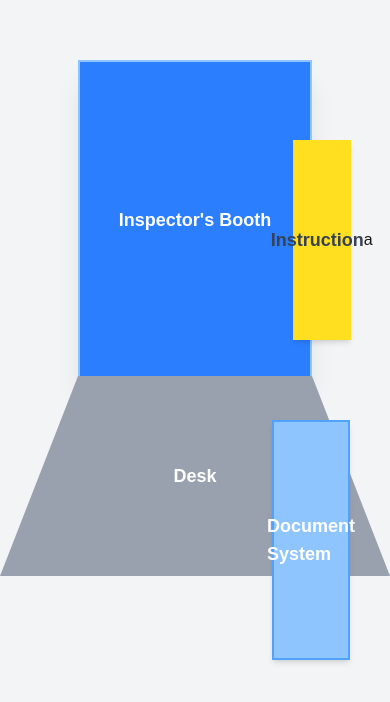
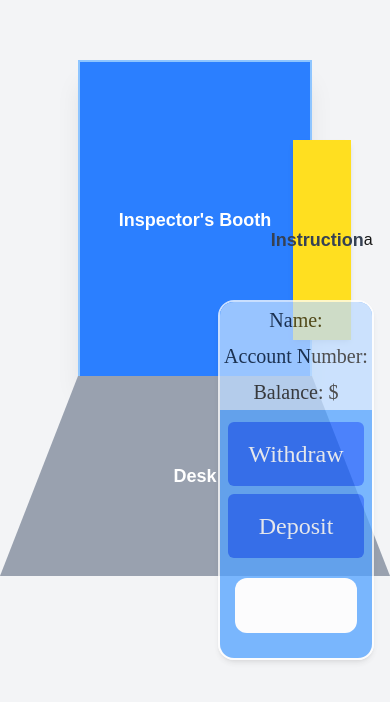
Before and after one commit to mingwzhang/HackKnightSpring2025_BankingSimulator, a Next.js app in the folder banking-simulator/: page / in a window 390 px wide. Shown: the part 140-842 px from the top of the page. Built offline with nearby package versions, Linux system fonts and the light colour scheme.

Commit message:
Adjusted tablet size for screen
Adjusted tablet size and elements according to actual page layout

```diff
--- a/banking-simulator/src/app/components/tablet.js
+++ b/banking-simulator/src/app/components/tablet.js
@@ -13,11 +13,11 @@ function Tablet({customerName, accountNumber, accountBalance}) {
         </div>
       </div>
       <div className="flex flex-col justify-center w-full">
-        <button className="bg-blue-600 text-white rounded-md text-3xl p-4 hover:cursor-pointer hover:brightness-125 my-2 mt-3 mx-2">Withdraw</button>
-        <button className="bg-blue-600 text-white rounded-md text-3xl p-4 hover:cursor-pointer hover:brightness-125 mb-2 mx-2">Deposit</button>
+        <button className="bg-blue-600 text-white rounded-md text-2xl p-4 hover:cursor-pointer hover:brightness-125 my-2 mt-3 mx-2">Withdraw</button>
+        <button className="bg-blue-600 text-white rounded-md text-2xl p-4 hover:cursor-pointer hover:brightness-125 mb-2 mx-2">Deposit</button>
       </div>
       <div className="flex justify-center rounded-xl items-center overflow-hidden mt-3">
-        <input type="number" min={0} className=" w-[80%] h-[80px] text-3xl bg-white rounded-xl"></input>
+        <input type="number" min={0} className=" w-[80%] h-[55px] text-3xl bg-white rounded-xl"></input>
       </div>
     </div>
   )
--- a/banking-simulator/src/app/page.js
+++ b/banking-simulator/src/app/page.js
@@ -1,4 +1,6 @@
 "use client";
+
+import Tablet from "./components/tablet";
 
 export default function Home() {
     return (
@@ -28,8 +30,8 @@ export default function Home() {
           </div>
 
           {/* Document System (Transparent Light Blue Box at Bottom Right of Desk) */}
-          <div className="absolute bottom-50 right-10 w-[20%] h-[30%] bg-blue-300 bg-opacity-30 border-2 border-blue-400 shadow-md flex items-center justify-center">
-            <p className="text-lg font-semibold text-white">Document System</p>
+          <div className="absolute bottom-50 right-4 w-[40%] h-[45%] opacity-75 border-2 border-white rounded-2xl overflow-hidden shadow-md flex">
+            <Tablet/>
           </div>
         </div>
 
```
